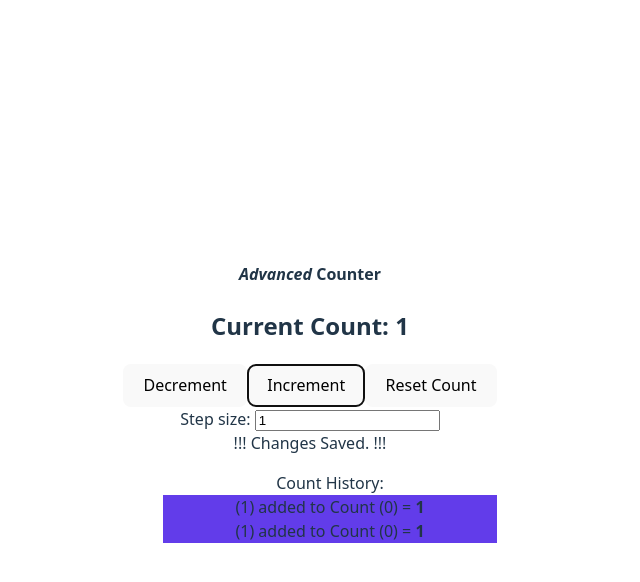
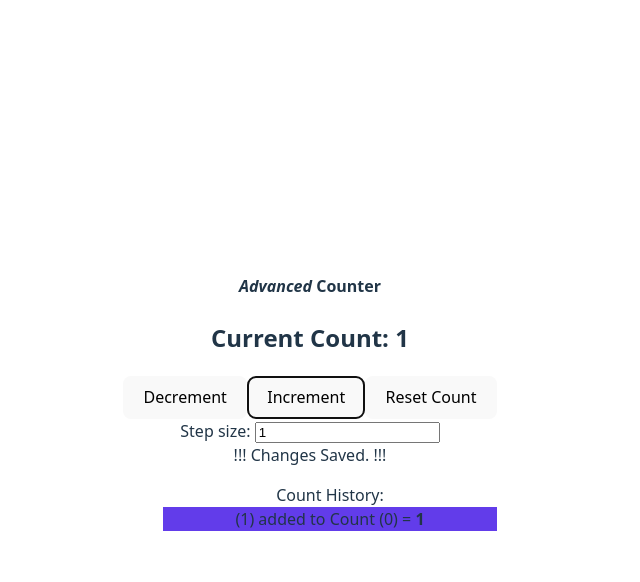
Before and after one commit to jfisherd/react-counter, a React (Vite) app: page / in a window 1280 px wide. Both pictures are taken after a click on the button "Increment". Shown: the top 582 px of the page, without its empty margins (330-970 px from the left). Built offline with nearby package versions, Linux system fonts and the light colour scheme.

Commit message:
update handleIncrement to display properly

```diff
--- a/src/components/AdvancedCounter.tsx
+++ b/src/components/AdvancedCounter.tsx
@@ -10,7 +10,7 @@ export const AdvancedCounter: React.FC = (): ReactNode => {
 
     // countHistory.map((countInstance) => <li>{countInstance}</li>) // Keep around for reference. -JF 12/16/2025
 
-    // Make unique keys by adding to a string every time count or history updates?
+    // Make unique keys by adding to a string every time count or history updates? Too long...............
 
     const handleDecrement = () => {
         setCountHistory((prevCountHistory) => {
@@ -23,9 +23,9 @@ export const AdvancedCounter: React.FC = (): ReactNode => {
     }
 
     const handleIncrement = () => {
-        setCountHistory((prevCountHistory) => { // Irresponsible use of .push()
-            prevCountHistory.push(<li className="incrementRecord">({stepValue}) added to Count ({count}) = <strong>{count+stepValue}</strong></li>); // .push modifies an array then returns the length of the new array.
-            return prevCountHistory // Return the modified array
+        setCountHistory((prevCountHistory) => {
+            prevCountHistory= [...prevCountHistory, <li className="incrementRecord">({stepValue}) added to Count ({count}) = <strong>{count+stepValue}</strong></li>]; // keys not needed? Render OK. Console only noted keyless <li> elements on one occassion. JF 12/15/2025
+            return prevCountHistory
         })
         setCount((prevCount) => {
             return prevCount + stepValue
```
